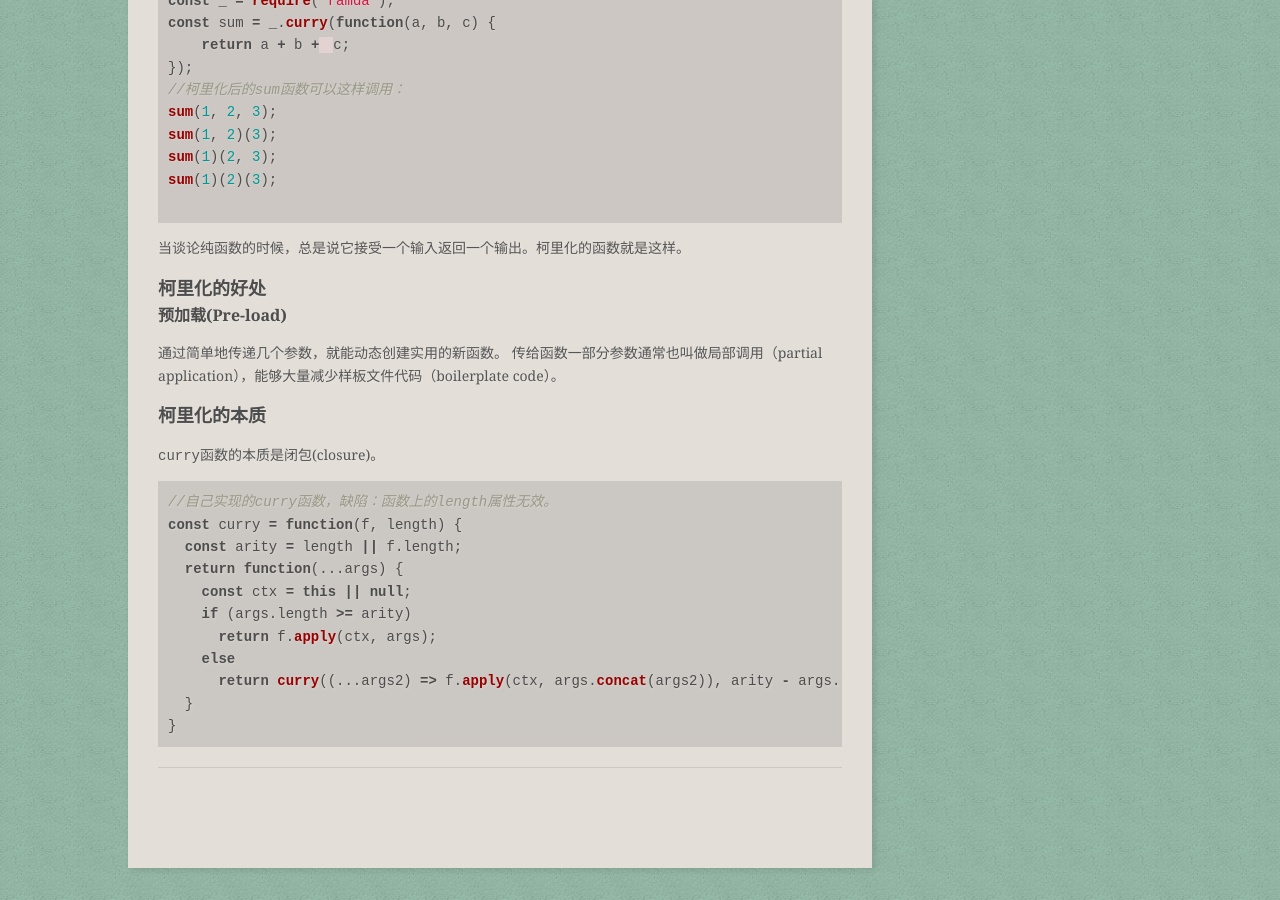
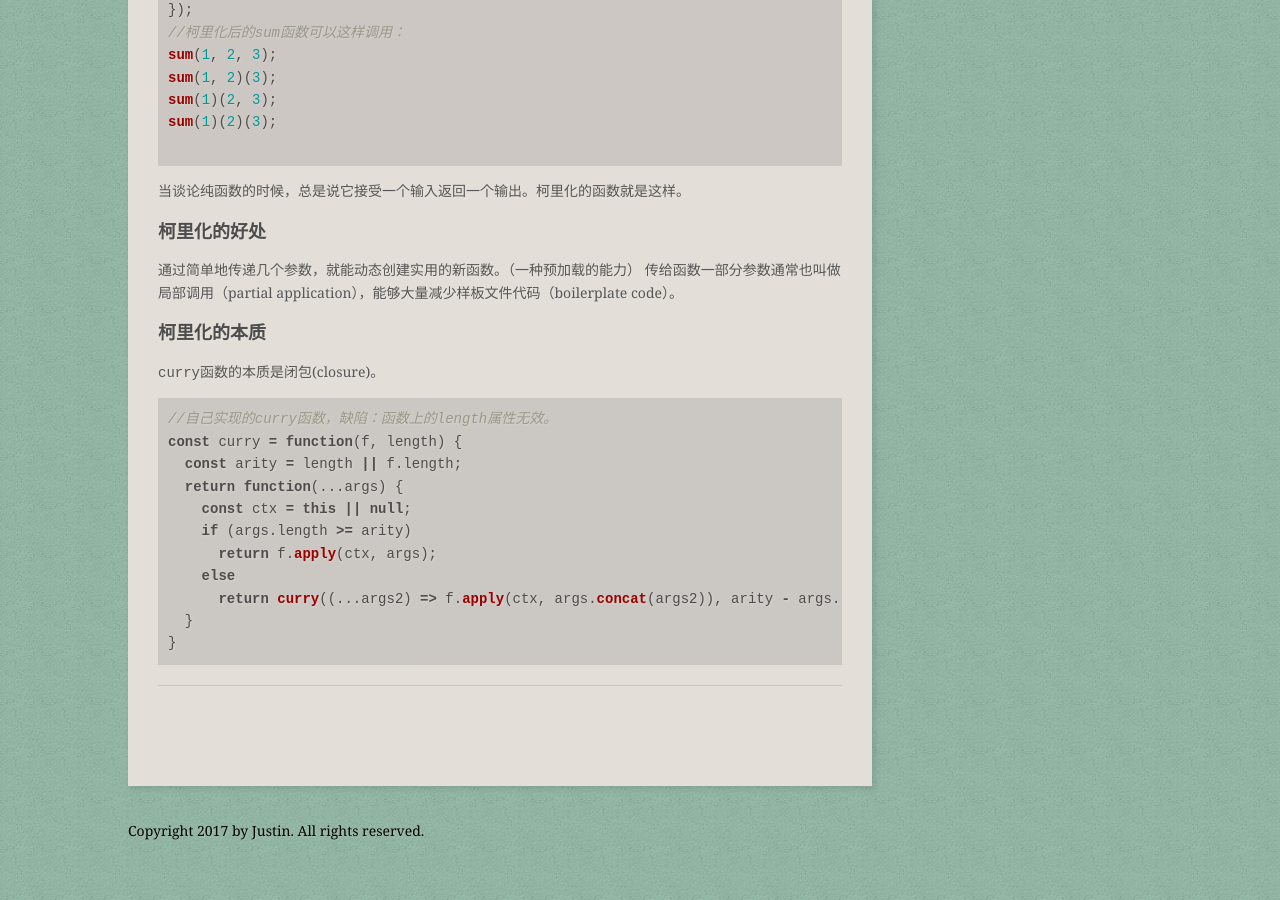
Before and after one commit to Justin-ZS/Justin-ZS.github.io, a Jekyll site: the page built from _posts/2017-6-8-JavaScript函数式编程指南-01.md, in a window 1280 px wide and 900 px high, scrolled down 2470 px. Built offline with Jekyll 4.4.1, drawn with Linux system fonts in a browser that asks for light colours; nearby versions of some CDN libraries; library files that are not in the unit come from our copies; some of the changed text lies outside the part shown.

Commit message:
add post javascript fp 01

```diff
--- a/_posts/2017-6-8-JavaScript函数式编程指南-01.md
+++ b/_posts/2017-6-8-JavaScript函数式编程指南-01.md
@@ -103,9 +102,7 @@ sum(1)(2)(3);
 当谈论纯函数的时候，总是说它接受一个输入返回一个输出。柯里化的函数就是这样。
 
 ### 柯里化的好处
-
-#### 预加载(Pre-load)
-通过简单地传递几个参数，就能动态创建实用的新函数。
+通过简单地传递几个参数，就能动态创建实用的新函数。（一种预加载的能力）
 传给函数一部分参数通常也叫做局部调用（partial application），能够大量减少样板文件代码（boilerplate code）。
 
 ### 柯里化的本质
```
Also changed, not shown: other parts of _posts/2017-6-8-JavaScript函数式编程指南-01.md (+0 -1 lines).
